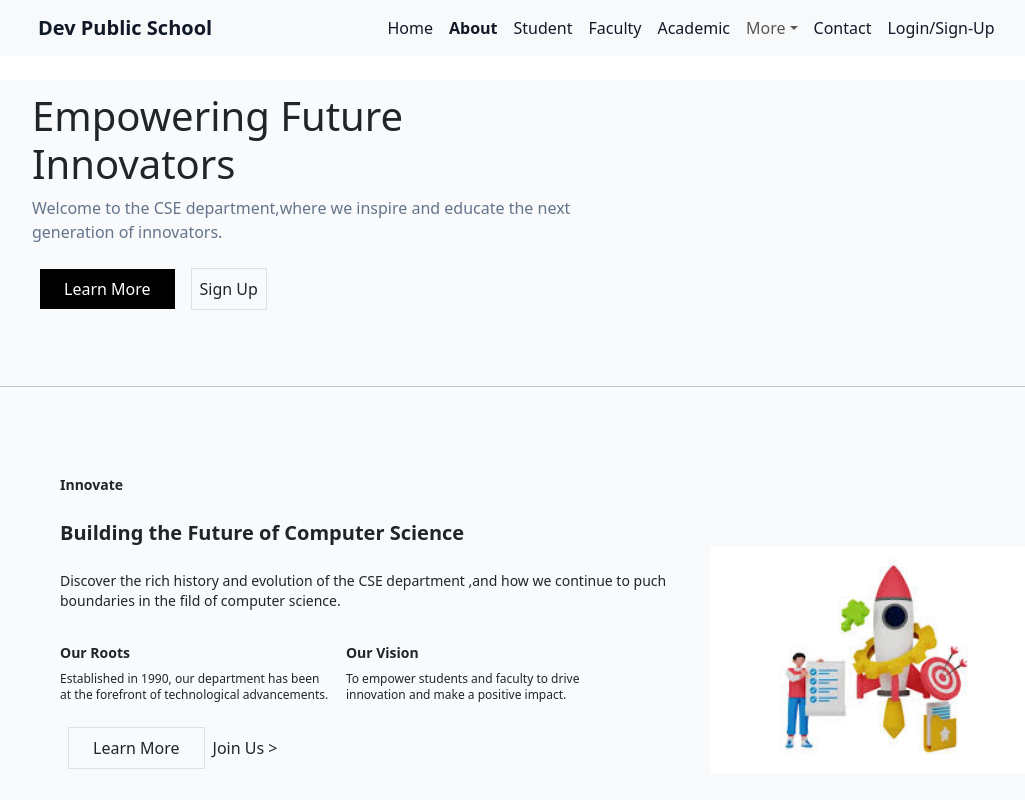
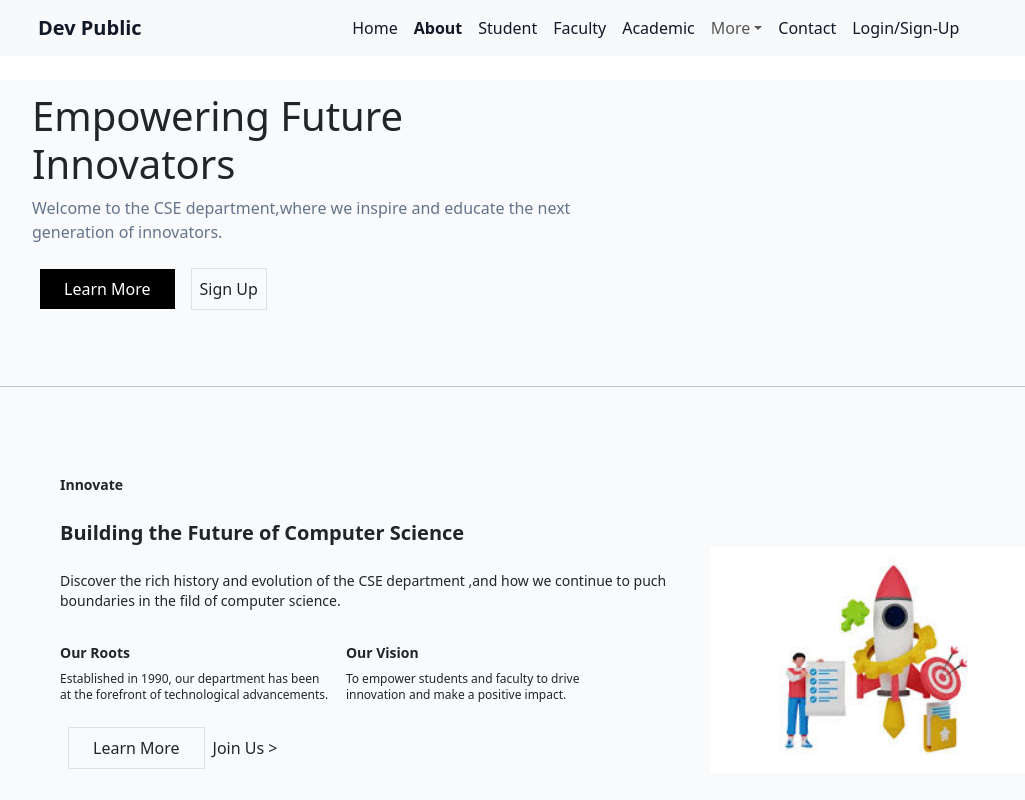
Before and after one commit to Vinay-Rajak/dev-public, a React (Vite) app: page /about in a window 1280 px wide. Shown: the top 800 px of the page, without its empty margins (44-1069 px from the left). Built offline with nearby package versions, Linux system fonts and the light colour scheme.

Commit message:
Update Header.jsx

```diff
--- a/src/component/Header.jsx
+++ b/src/component/Header.jsx
@@ -11,7 +11,7 @@ function BasicExample() {
         <Navbar.Brand>
           {" "}
           <NavLink to="/" className="text-gray-900 font-black no-underline">
-            Dev Public School{" "}
+            Dev Public{" "}
             {" "}
           </NavLink>
         </Navbar.Brand>
```
